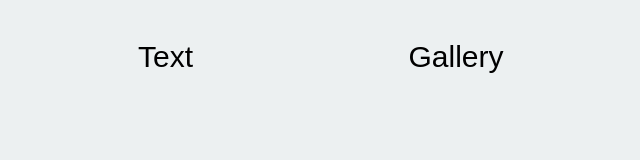
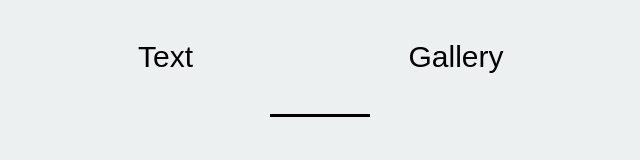
Before and after one commit to solarstation/solarstation.github.io, a plain HTML site: page index.htm in a window 1280 px wide. Shown: the full height of the page, 320-960 px from the left. Drawn offline with Linux system fonts and the light colour scheme; a web font is replaced by a local one.

Commit message:
Add files via upload

```diff
--- a/css/styles.css
+++ b/css/styles.css
@@ -10,7 +10,7 @@ body {
 .site-header {
 	display: flex;
 	justify-content: space-around;
-	padding-top: 40px;
+	margin-top: 40px;
 }
 
 .site-header a {
@@ -21,3 +21,12 @@ body {
 .site-header a:hover {
 	color: #6d6d6d;
 }
+
+.line {
+	margin-right: auto;
+	margin-left: auto;
+	width: 100px;
+	height: 3px;
+	margin-top: 40px;
+	background-color: black;
+}
--- a/index.htm
+++ b/index.htm
@@ -2,7 +2,7 @@
 <html lang="en">
 
 	<head>
-		<title>Home page</title>
+		<title>SolarStation</title>
 		<meta charset="utf-8" >
 		<meta name="viewport" content="width=device-width, initial-scale=1">
 
@@ -23,6 +23,8 @@
 				<a href="#">About</a>
 			</div>
 
+			<div class="line"></div>
+
 			<div class="site-content">
 
 			</div>
```
